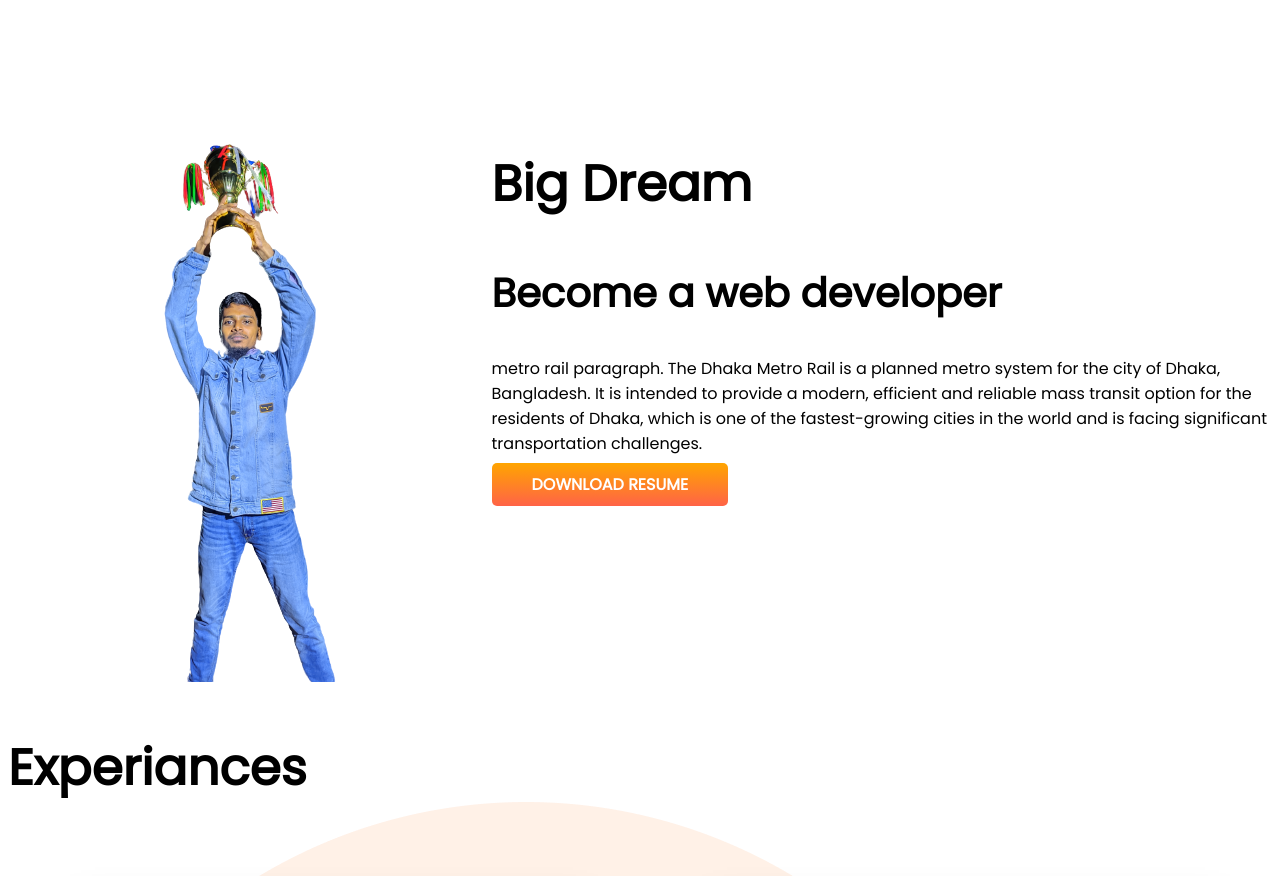
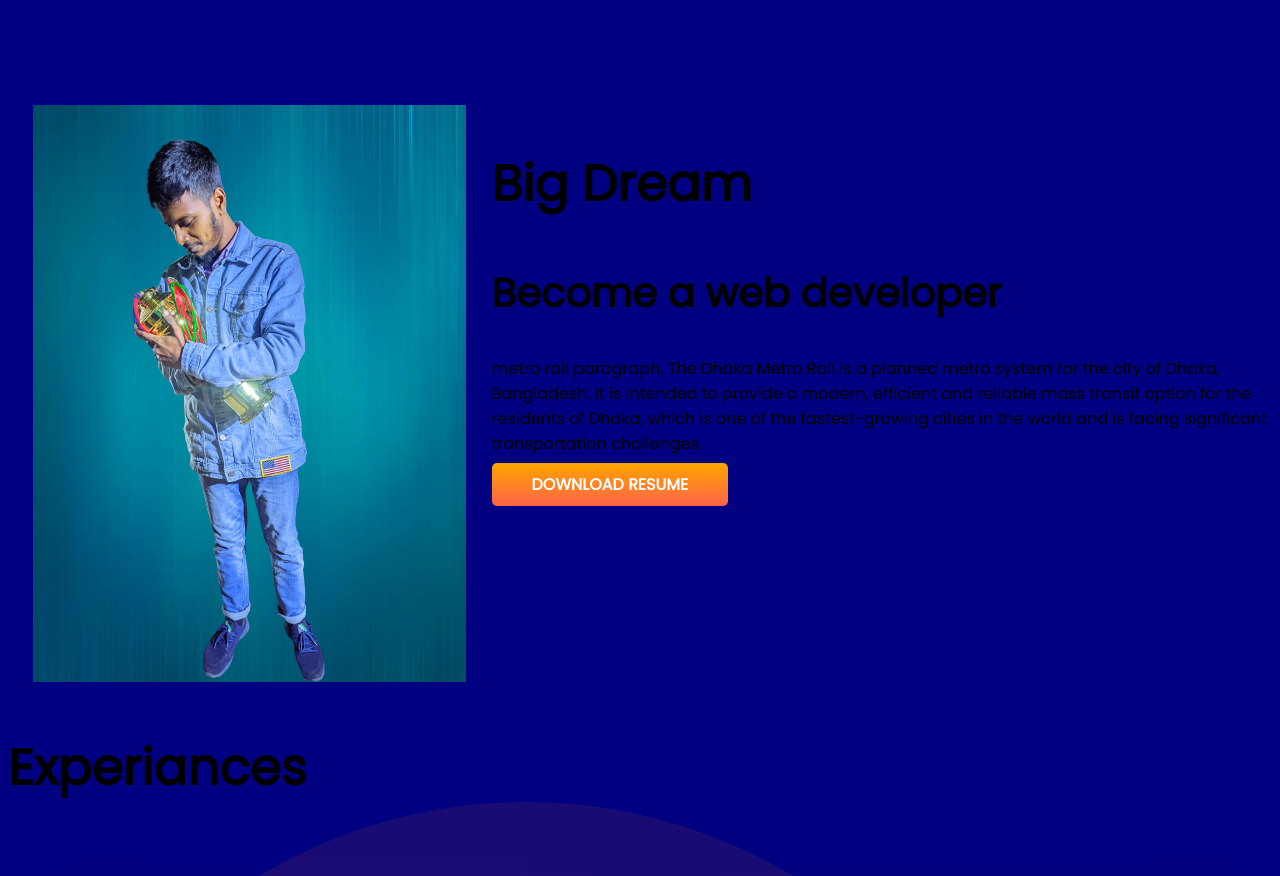
Before and after one commit to Abusayem99133/developer-portfolio, a plain HTML site: page index.html in a window 1280 px wide. Shown: the part 633-1509 px from the top of the page. Drawn offline with Linux system fonts and the light colour scheme.

Commit message:
new pic added

```diff
--- a/index.html
+++ b/index.html
@@ -29,7 +29,7 @@
     </section>
     <section class="dream-big flexible-container">
         <div class="half-width">
-            <img src="badminton.png" alt="">
+            <img src="d.png" alt="">
         </div>
         <div class="half-width">
             <h1>Big Dream</h1>
--- a/style.css
+++ b/style.css
@@ -1,5 +1,6 @@
 body {
     font-family: 'Poppins', sans-serif;
+    background-color: navy;
 }
 
 h1 {
```
Also changed, not shown: d.png (added).
